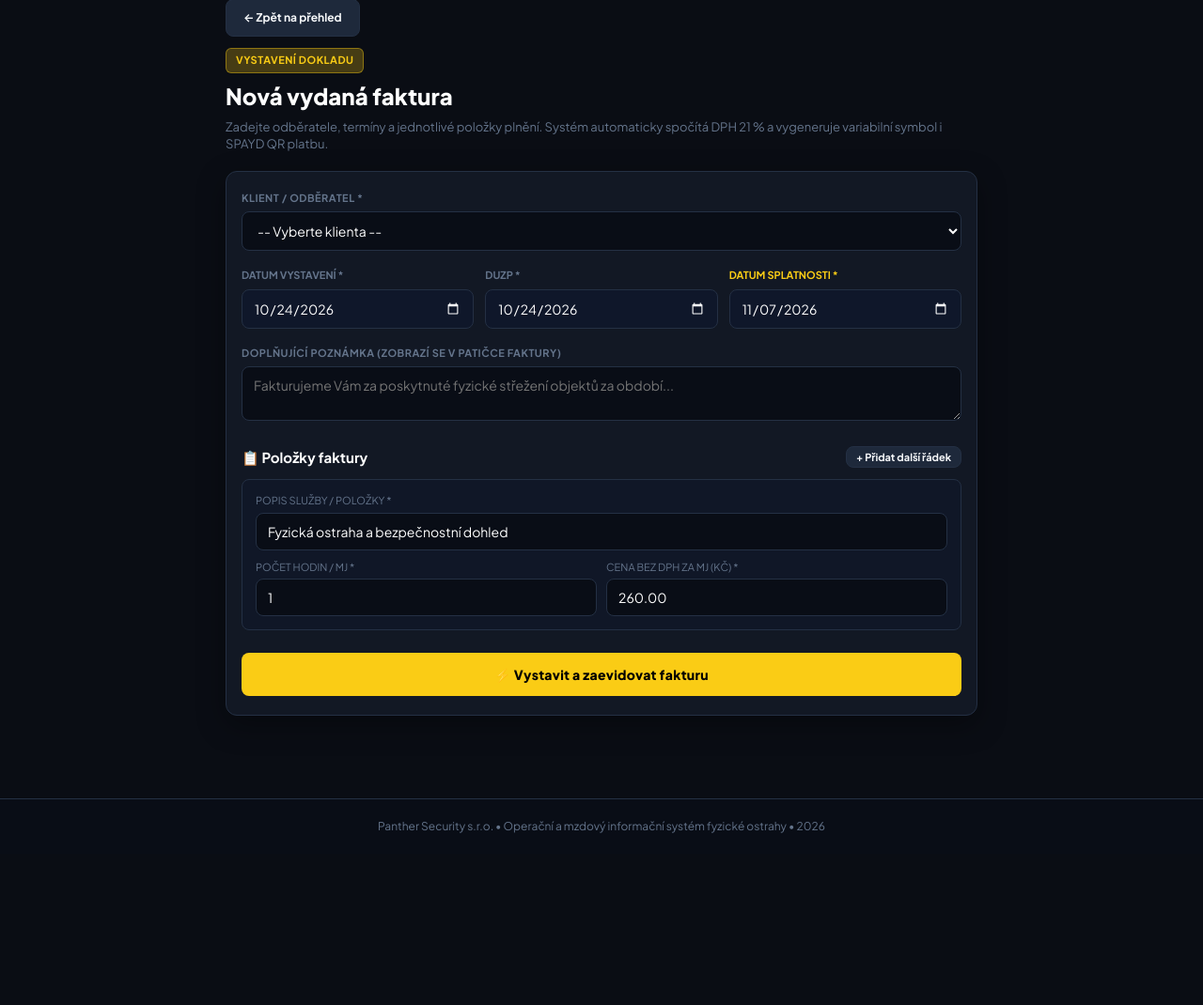
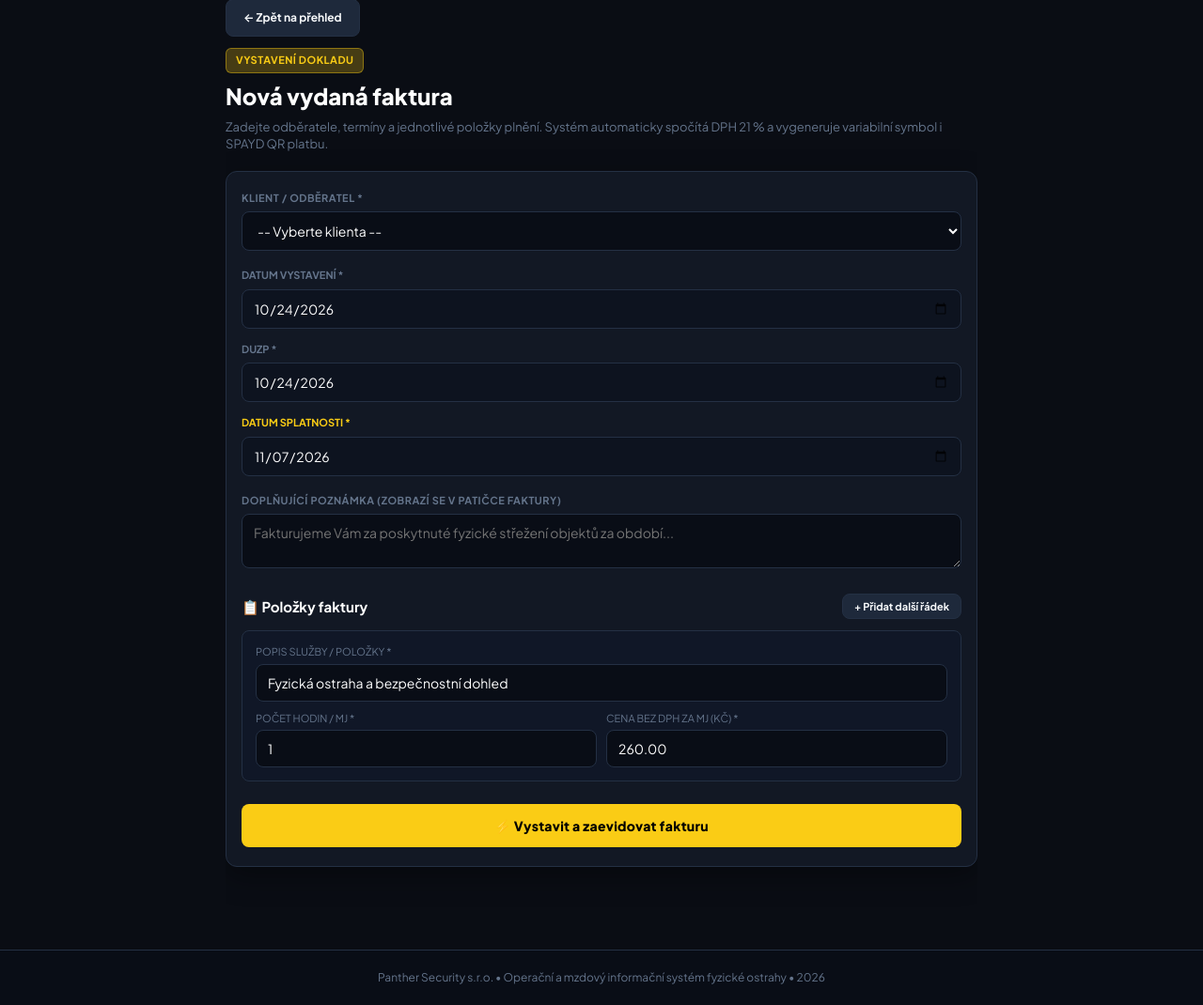
Before and after one commit to lukashejna01/panther-security-test, a Django app: page /fakturace/vydat/nova/ in a window 1280 px wide. Shown: the part 128-1198 px from the top of the page at 94% size. Before the commit the page ends 1015 px from the top, so only its background shows below. Run offline with Django 4.2, Linux system fonts and the light colour scheme; the visitor is signed in with stand-in values (Sample User, id 1); data that the repository does not hold is empty.

Commit message:
Oprava pretekani a kontrastu datumovych poli ve vystaveni faktury pro iOS Safari

```diff
--- a/templates/billing/invoice_generate.html
+++ b/templates/billing/invoice_generate.html
@@ -3,7 +3,41 @@
 {% block title %}Vystavit fakturu - Panther Security{% endblock %}
 
 {% block content %}
-<div style="max-width: 800px; margin: 0 auto; padding-bottom: 40px;">
+<style>
+    /* Absolutní zkrocení iOS Safari datepickerů, aby nepřetékaly z karty */
+    .date-field-wrapper input[type="date"],
+    input[type="date"] {
+        width: 100% !important;
+        max-width: 100% !important;
+        min-width: 0 !important;
+        box-sizing: border-box !important;
+        -webkit-appearance: none !important;
+        appearance: none !important;
+        color-scheme: dark !important;
+        background-color: #0d131f !important;
+        color: #ffffff !important;
+        border: 1px solid var(--border-color, #243044) !important;
+        border-radius: 8px !important;
+        padding: 10px 12px !important;
+        font-size: 14px !important;
+        display: block !important;
+    }
+
+    /* V Safari zajistí kontrast ikony kalendáře a textu */
+    input[type="date"]::-webkit-calendar-picker-indicator {
+        filter: invert(1) !important;
+        opacity: 0.8 !important;
+        cursor: pointer;
+    }
+
+    .form-control, select, textarea {
+        width: 100% !important;
+        max-width: 100% !important;
+        box-sizing: border-box !important;
+    }
+</style>
+
+<div style="max-width: 800px; margin: 0 auto; padding-bottom: 40px; width: 100%; box-sizing: border-box; overflow-x: hidden;">
 
     <div style="margin-bottom: 20px;">
         <a href="{% url 'invoice_list' %}" class="btn btn-secondary" style="font-size: 12px; margin-bottom: 12px; display: inline-flex;">
@@ -20,50 +54,46 @@
         </p>
     </div>
 
-    <div class="card" style="padding: 20px 16px;">
+    <div class="card" style="padding: 20px 16px; width: 100%; box-sizing: border-box; overflow: hidden;">
         <form method="post" id="invoiceForm">
             {% csrf_token %}
 
             <!-- ODBĚRATEL -->
-            <div class="form-group" style="margin-bottom: 18px;">
+            <div class="form-group" style="margin-bottom: 18px; width: 100%;">
                 <label style="display: block; font-size: 11px; font-weight: 700; color: var(--text-muted); margin-bottom: 6px; text-transform: uppercase;">
                     Klient / Odběratel *
                 </label>
                 {{ form.client }}
             </div>
 
-            <!-- TERMÍNY: Na mobilu flex-column pod sebe, na desktopu vedle sebe -->
-            <div style="display: flex; flex-wrap: wrap; gap: 12px; margin-bottom: 18px;">
-                <div style="flex: 1 1 200px; min-width: 0;">
+            <!-- TERMÍNY: Čistě oddělené bloky, které se na mobilu nemohou překrýt ani přetéct -->
+            <div style="display: flex; flex-direction: column; gap: 14px; margin-bottom: 18px; width: 100%;">
+
+                <div class="date-field-wrapper" style="width: 100%;">
                     <label style="display: block; font-size: 11px; font-weight: 700; color: var(--text-muted); margin-bottom: 6px; text-transform: uppercase;">
                         Datum vystavení *
                     </label>
-                    <div style="color-scheme: dark;">
-                        {{ form.issue_date }}
-                    </div>
+                    {{ form.issue_date }}
                 </div>
 
-                <div style="flex: 1 1 200px; min-width: 0;">
+                <div class="date-field-wrapper" style="width: 100%;">
                     <label style="display: block; font-size: 11px; font-weight: 700; color: var(--text-muted); margin-bottom: 6px; text-transform: uppercase;">
                         DUZP *
                     </label>
-                    <div style="color-scheme: dark;">
-                        {{ form.tax_date }}
-                    </div>
+                    {{ form.tax_date }}
                 </div>
 
-                <div style="flex: 1 1 200px; min-width: 0;">
+                <div class="date-field-wrapper" style="width: 100%;">
                     <label style="display: block; font-size: 11px; font-weight: 700; color: var(--panther-yellow); margin-bottom: 6px; text-transform: uppercase;">
                         Datum splatnosti *
                     </label>
-                    <div style="color-scheme: dark;">
-                        {{ form.due_date }}
-                    </div>
+                    {{ form.due_date }}
                 </div>
+
             </div>
 
             <!-- POZNÁMKA -->
-            <div class="form-group" style="margin-bottom: 22px;">
+            <div class="form-group" style="margin-bottom: 22px; width: 100%;">
                 <label style="display: block; font-size: 11px; font-weight: 700; color: var(--text-muted); margin-bottom: 6px; text-transform: uppercase;">
                     Doplňující poznámka (zobrazí se v patičce faktury)
                 </label>
@@ -71,26 +101,26 @@
             </div>
 
             <!-- POLOŽKY FAKTURY -->
-            <div style="margin-bottom: 24px;">
-                <div style="display: flex; justify-content: space-between; align-items: center; margin-bottom: 12px;">
+            <div style="margin-bottom: 24px; width: 100%;">
+                <div style="display: flex; justify-content: space-between; align-items: center; margin-bottom: 12px; gap: 10px; flex-wrap: wrap;">
                     <h3 style="font-size: 15px; color: #fff; margin: 0; font-weight: 700;">
                         📋 Položky faktury
                     </h3>
-                    <button type="button" id="addItemBtn" class="btn btn-secondary" style="font-size: 11px; padding: 4px 10px;">
+                    <button type="button" id="addItemBtn" class="btn btn-secondary" style="font-size: 11px; padding: 6px 12px;">
                         + Přidat další řádek
                     </button>
                 </div>
 
-                <div id="itemsContainer" style="display: flex; flex-direction: column; gap: 12px;">
+                <div id="itemsContainer" style="display: flex; flex-direction: column; gap: 12px; width: 100%;">
                     <!-- První položka -->
-                    <div class="item-row" style="background: rgba(15, 23, 42, 0.6); border: 1px solid var(--border-color); border-radius: 8px; padding: 14px;">
-                        <div style="margin-bottom: 10px;">
+                    <div class="item-row" style="background: rgba(15, 23, 42, 0.6); border: 1px solid var(--border-color); border-radius: 8px; padding: 14px; width: 100%; box-sizing: border-box;">
+                        <div style="margin-bottom: 10px; width: 100%;">
                             <label style="display: block; font-size: 11px; color: var(--text-muted); margin-bottom: 4px; text-transform: uppercase;">
                                 Popis služby / položky *
                             </label>
                             <input type="text" name="item_description[]" class="form-control" value="Fyzická ostraha a bezpečnostní dohled" required>
                         </div>
-                        <div style="display: flex; flex-wrap: wrap; gap: 10px;">
+                        <div style="display: flex; flex-wrap: wrap; gap: 10px; width: 100%;">
                             <div style="flex: 1 1 120px; min-width: 0;">
                                 <label style="display: block; font-size: 11px; color: var(--text-muted); margin-bottom: 4px; text-transform: uppercase;">
                                     Počet hodin / MJ *
@@ -125,16 +155,16 @@ document.addEventListener('DOMContentLoaded', function () {
         addBtn.addEventListener('click', function () {
             const row = document.createElement('div');
             row.className = 'item-row';
-            row.style.cssText = 'background: rgba(15, 23, 42, 0.6); border: 1px solid var(--border-color); border-radius: 8px; padding: 14px; position: relative;';
+            row.style.cssText = 'background: rgba(15, 23, 42, 0.6); border: 1px solid var(--border-color); border-radius: 8px; padding: 14px; position: relative; width: 100%; box-sizing: border-box;';
             row.innerHTML = `
                 <div style="display: flex; justify-content: space-between; align-items: center; margin-bottom: 8px;">
                     <label style="font-size: 11px; color: var(--text-muted); text-transform: uppercase; margin: 0;">Další položka</label>
                     <button type="button" onclick="this.closest('.item-row').remove()" style="background: none; border: none; color: #ef4444; font-size: 12px; cursor: pointer; font-weight: bold;">✕ Odebrat</button>
                 </div>
-                <div style="margin-bottom: 10px;">
+                <div style="margin-bottom: 10px; width: 100%;">
                     <input type="text" name="item_description[]" class="form-control" placeholder="Popis položky" required>
                 </div>
-                <div style="display: flex; flex-wrap: wrap; gap: 10px;">
+                <div style="display: flex; flex-wrap: wrap; gap: 10px; width: 100%;">
                     <div style="flex: 1 1 120px; min-width: 0;">
                         <input type="number" step="0.5" name="item_quantity[]" class="form-control" placeholder="Počet" value="1" required>
                     </div>
```
